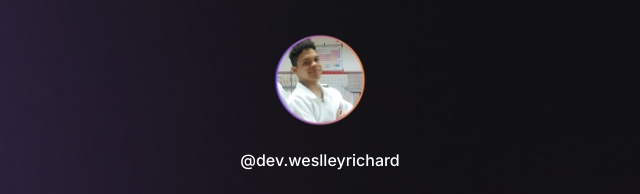
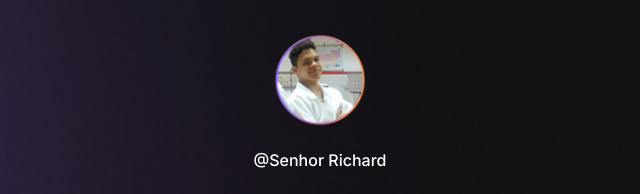
Before and after one commit to weslleyrichardi/DevLinks-WeslleyRichard, a plain HTML site: page index.html in a window 1280 px wide. Shown: the top 194 px of the page, 320-960 px from the left. Drawn offline with nearby package versions, Linux system fonts and the light colour scheme.

Commit message:
Update index.html

```diff
--- a/index.html
+++ b/index.html
@@ -16,7 +16,7 @@
     <div id="conteiner">
       <div id="profile">
         <img src="style/avatar.png" alt="img profile">
-        <p>@dev.weslleyrichard</p>
+        <p>@Senhor Richard</p>
       </div>
 
       <div id="switch" onclick="toggleMode()">
```
